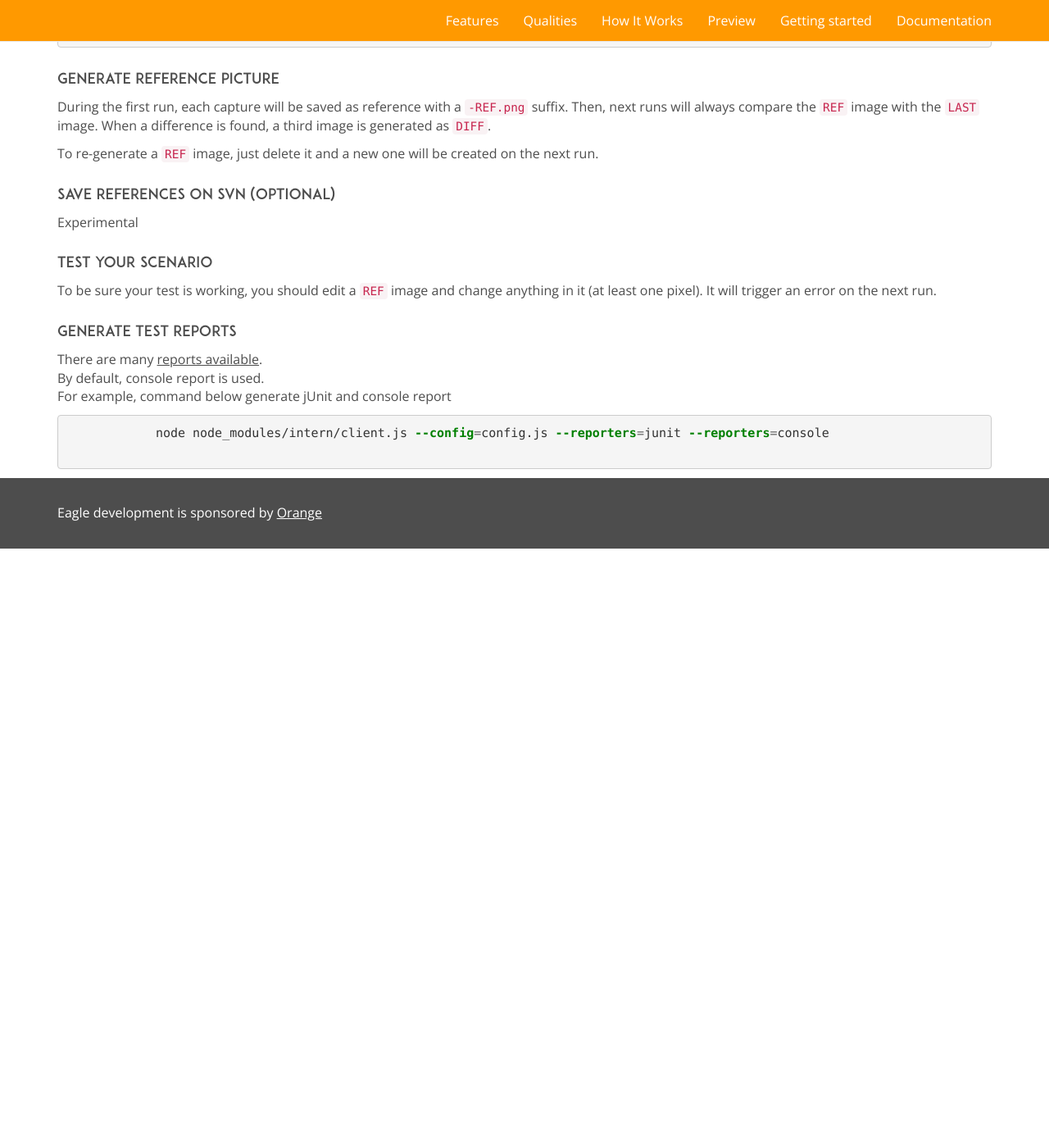
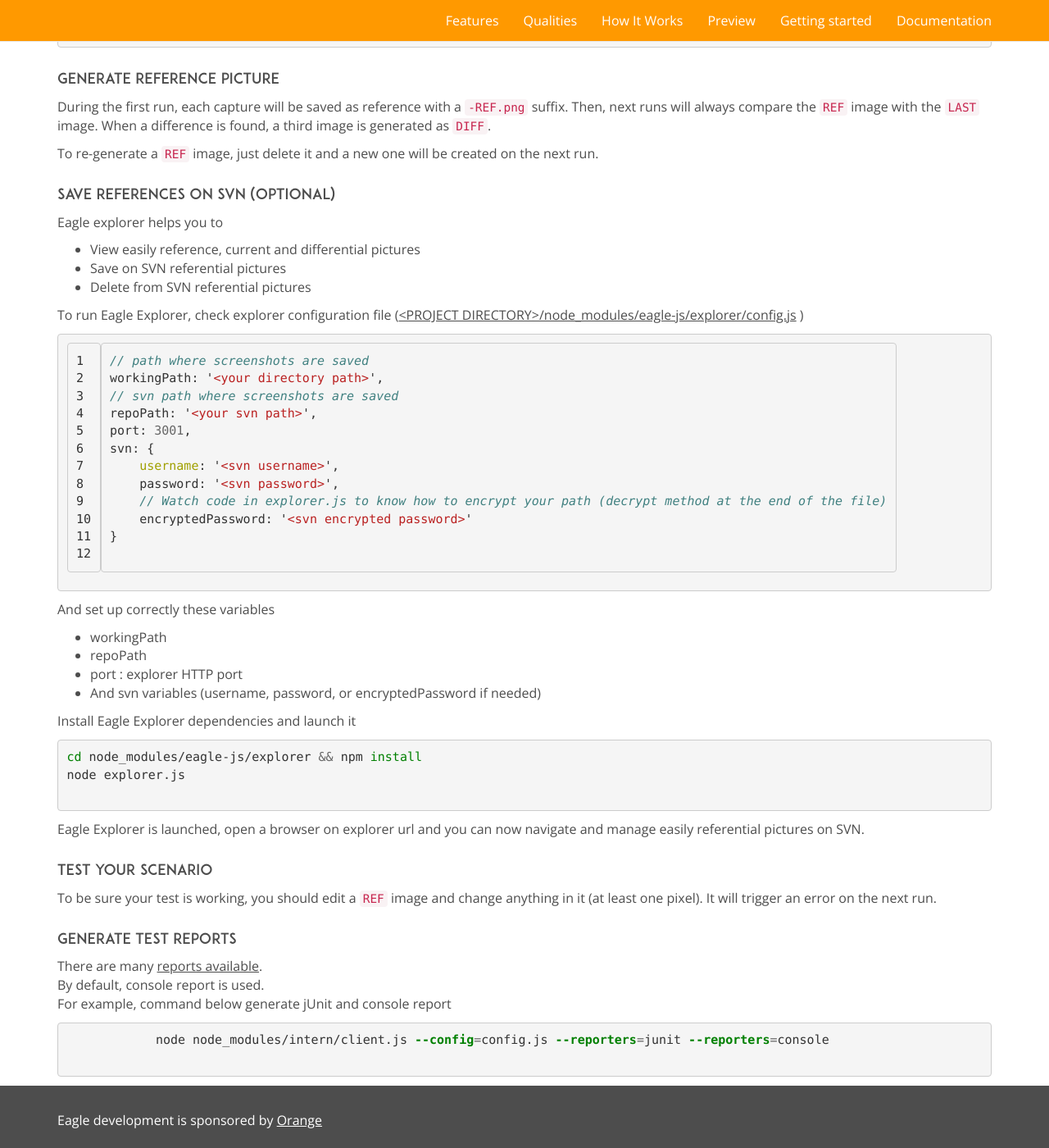
Before and after one commit to Orange-OpenSource/Eagle, a Jekyll site: the page built from getting-started.html, in a window 1280 px wide and 1400 px high, scrolled down 2917 px. Shown: the whole window at 82% size. Built offline with Jekyll 4.4.1, drawn with Linux system fonts in a browser that asks for light colours; nearby versions of some CDN libraries; before the commit the page ends 3586 px from its top, so only the background shows below that.

Commit message:
getting started, save references on SVN

```diff
--- a/getting-started.html
+++ b/getting-started.html
@@ -317,7 +317,46 @@ define([
             </p>
             <h3 class="u-marg-t-30">Save references on SVN (optional)</h3>
             <p>
-                Experimental
+                Eagle explorer helps you to
+                <ul>
+                    <li>View easily reference, current and differential pictures</li>
+                    <li>Save on SVN referential pictures</li>
+                    <li>Delete from SVN referential pictures</li>
+                </ul>
+            </p>
+            <p>
+                To run Eagle Explorer, check explorer configuration file (<a
+                    href="https://github.com/Orange-OpenSource/Eagle/blob/master/explorer/config.js">&lt;PROJECT DIRECTORY&gt;/node_modules/eagle-js/explorer/config.js</a> )
+                {% highlight js linenos %}
+// path where screenshots are saved
+workingPath: '<your directory path>',
+// svn path where screenshots are saved
+repoPath: '<your svn path>',
+port: 3001,
+svn: {
+    username: '<svn username>',
+    password: '<svn password>',
+    // Watch code in explorer.js to know how to encrypt your path (decrypt method at the end of the file)
+    encryptedPassword: '<svn encrypted password>'
+}
+                {% endhighlight %}
+            </p>
+            <p>
+                And set up correctly these variables
+                <ul>
+                    <li>workingPath</li>
+                    <li>repoPath</li>
+                    <li>port : explorer HTTP port</li>
+                    <li>And svn variables (username, password, or encryptedPassword if needed)</li>
+                </ul>
+            </p>
+            <p>Install Eagle Explorer dependencies and launch it</p>
+            {% highlight sh shell %}
+cd node_modules/eagle-js/explorer && npm install
+node explorer.js
+            {% endhighlight %}
+            <p>
+                Eagle Explorer is launched, open a browser on explorer url and you can now navigate and manage easily referential pictures on SVN.
             </p>
             <h3 class="u-marg-t-30">Test your scenario</h3>
             <p class="u-marg-b-30">
@@ -334,6 +373,7 @@ define([
             {% highlight sh shell %}
             node node_modules/intern/client.js --config=config.js --reporters=junit --reporters=console
             {% endhighlight %}
+
         </div>
     </div>
 </div>
```
